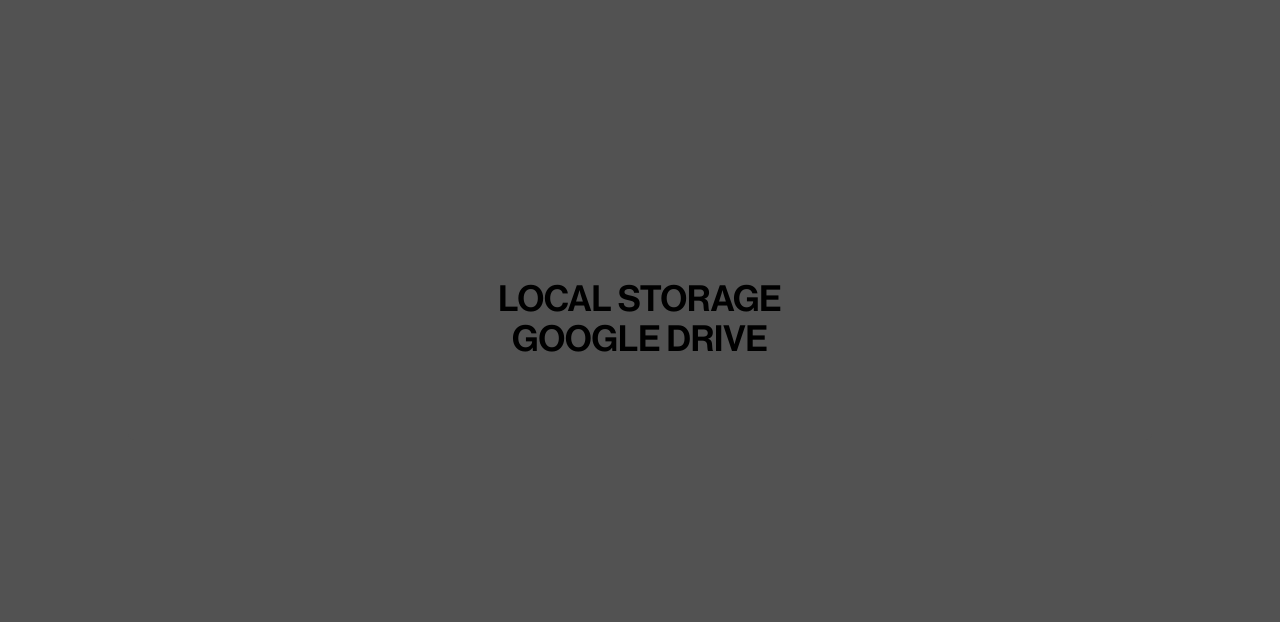
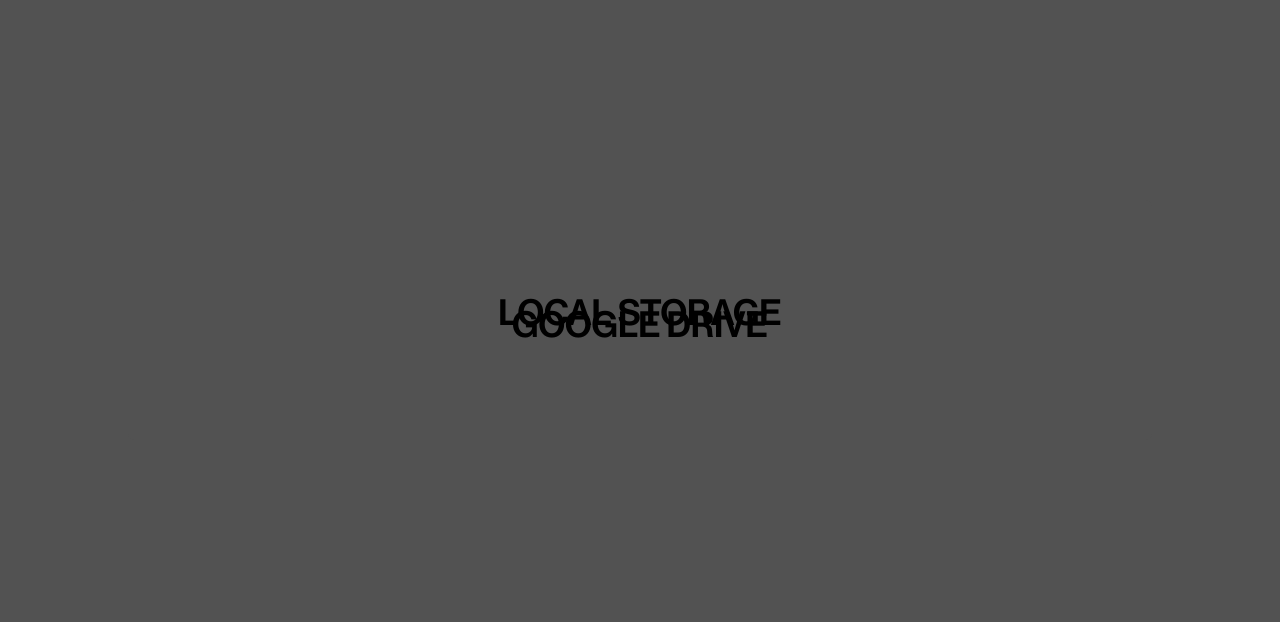
Before and after one commit to CouchSloth365/Resume-Analysis-System, a website: page src/index.html in a window 1280 px wide. Both pictures are taken after a click on the element 528 px from the left and 320 px from the top of the page. Shown: the top 622 px of the page. Drawn offline with nearby package versions, Linux system fonts and the light colour scheme; files that its build step writes are made by us from their sources.

Commit message:
Update index.html

```diff
--- a/src/index.html
+++ b/src/index.html
@@ -17,7 +17,7 @@
   </svg>
     </div>
 
-    <div id="upload" class="origin-center absolute top-[25%] left-[10%] font-grotesk text-4xl bg-neutral-600 text-center flex flex-col justify-center items-center p-3 overflow-hidden h-[0%] w-[80%] transition-all duration-300 ease-in-out opacity-0 rounded-md">
+    <div id="upload" class="origin-center absolute top-[25%] left-[10%] font-grotesk text-4xl bg-neutral-600 text-center flex flex-col justify-center items-center p-3 overflow-hidden h-[0%] w-[80%] leading-3 transition-all duration-300 ease-in-out opacity-0 rounded-md">
       <input type="file" class="hidden" id="file-upload">
       <button id="local" class="cursor-pointer uppercase">Local Storage</button>
       <button id="drive" class="cursor-pointer uppercase">Google Drive</button>
```
